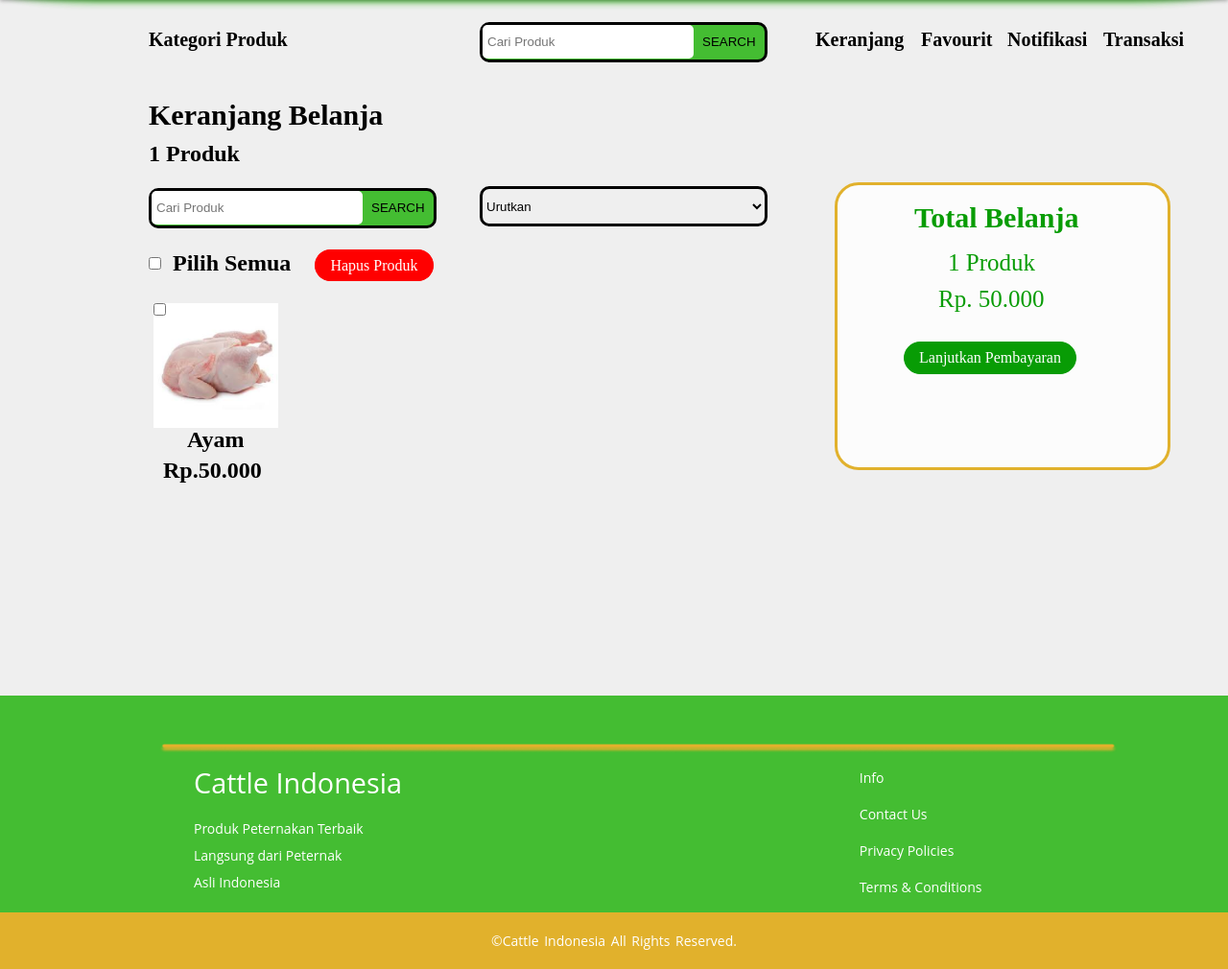
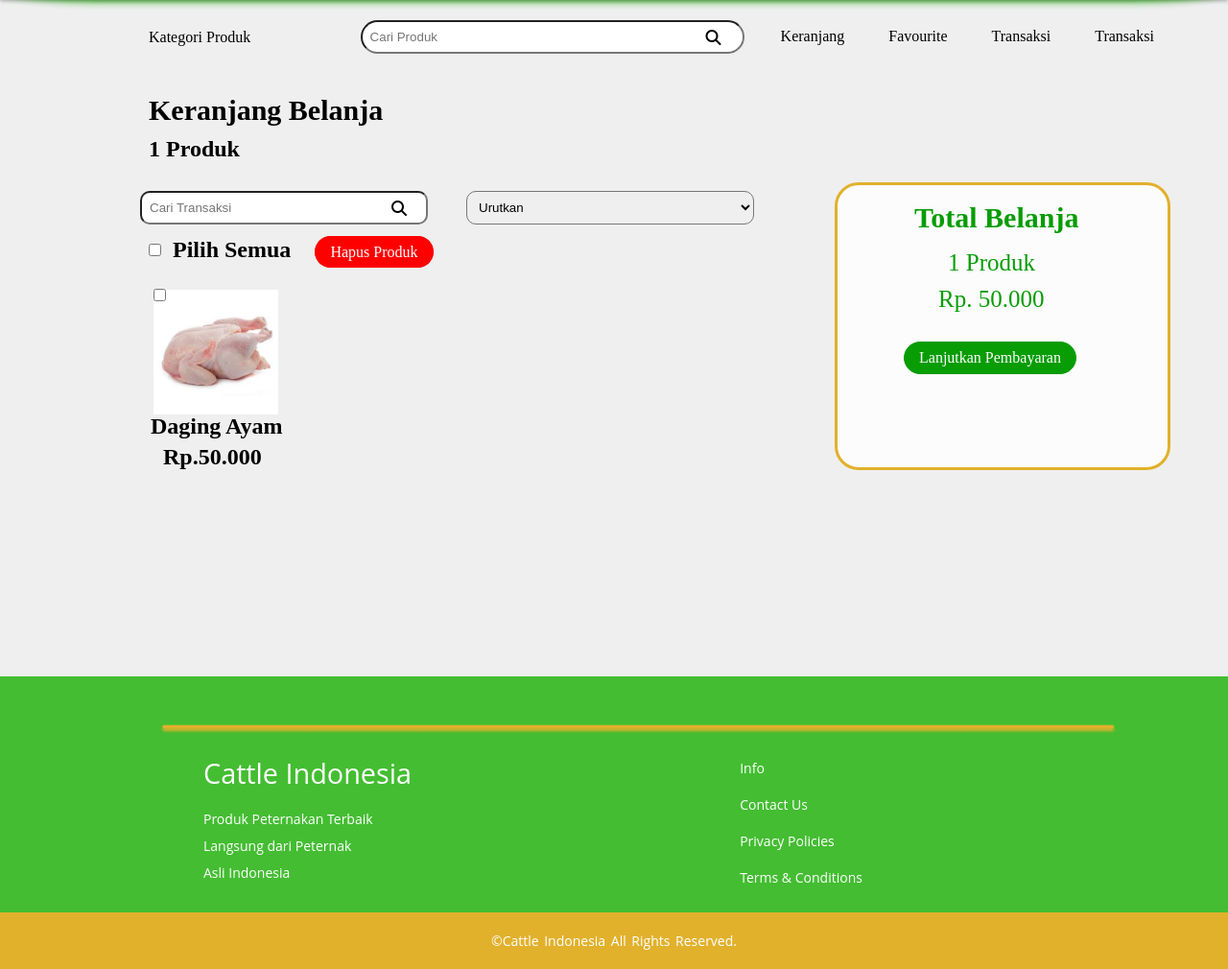
Before and after one commit to AqielMubarok/WebCattleIndonesia, a PHP site: page /keranjang.html in a window 1280 px wide. Shown: the part 70-1080 px from the top of the page at 96% size. Run offline with PHP 8.4, Linux system fonts and the light colour scheme; some libraries are stand-ins or nearby versions.

Commit message:
Memperbaiki bagian body

```diff
--- a/Halaman_Keranjang/keranjang.html
+++ b/Halaman_Keranjang/keranjang.html
@@ -10,6 +10,7 @@
   <link rel="stylesheet" href="https://fonts.googleapis.com/css2?family=Lora&display=swap">
   <link rel="stylesheet" href="https://fonts.googleapis.com/css?family=PT+Sans">
   <link rel="stylesheet" href="style.css">
+  <script src="https://kit.fontawesome.com/f2db5c1d14.js" crossorigin="anonymous"></script>
 </head>
 
 <body>
@@ -27,40 +28,52 @@
   </nav>
   <!-- Nav Bar -->
 
-  <h2 class="kategori"><a href="">Kategori Produk</a></h2>
-  <div class="box">
-    <input type="text" class="input" placeholder="Cari Produk">
-    <button class="src"><a href="">SEARCH</a></button>
+  <li class="kategori"><a href="">Kategori Produk</a></li>
+  <div class="navbarSecond">
+    <ul class="menuSecond">
+      <li class="itemSecond">
+        <div class="input-icon">
+        <input type="search" name="search" id="search-produk" placeholder="Cari Produk">
+        <i class="fas fa-search"></i>
+        </div>
+      </li>
+      <li class="itemSecond"><a href="">Keranjang</a></li>
+      <li class="itemSecond"><a href="">Favourite</a></li>
+      <li class="itemSecond"><a href="">Transaksi</a></li>
+      <li class="itemSecond"><a href="">Transaksi</a></li>
+    </ul>
   </div>
-  <h2 class="keranjang"><a href="">Keranjang</a></h2>
-  <h2 class="favourit"><a href="">Favourit</a></h2>
-  <h2 class="transaksi"><a href="">Transaksi</a></h2>
-  <h2 class="notifikasi"><a href="">Notifikasi</a></h2>
 
   <h2 class="keranjang2">Keranjang Belanja</h2>
   <h2 class="jumlahproduk">1 Produk</h2>
 
-  <select class="form-select" aria-label="Default select example">
-    <option selected>Urutkan</option>
-    <option value="1">One</option>
-    <option value="2">Two</option>
-    <option value="3">Three</option>
-  </select>
-
-  <div class="box2">
-    <input type="text" class="input2" placeholder="Cari Produk">
-    <button class="src"><a href="">SEARCH</a></button>
+  <div class="navbarThird">
+    <ul class="menuThird">
+      <li class="itemThird">
+        <div class="input-icon-transaksi">
+        <input type="search" name="search" id="search-transaksi" placeholder="Cari Transaksi">
+        <i class="fas fa-search"></i>
+        </div>
+      </li>
+      <li class="itemThird">
+        <select name="urutan" id="urutan" placeholder="urutan">
+          <option value="urutkan">Urutkan</option>
+          <option value="baru-lama">Terbaru</option>
+          <option value="lama-baru">Terlama</option>
+        </select>
+      </li>
+    </ul>
   </div>
 
   <div>
     <input class="form-check-input" type="checkbox" id="checkboxNoLabel" value="" aria-label="...">
   </div>
+  <h2 class="teks">Pilih Semua</h2>
 
-  <h2 class="teks">Pilih Semua</h2>
   <li class="item button"><a href="">Hapus Produk</a></li>
   <a href=""><img class="produk" src="assets/ayam.png" height="130" width="130"></img></a>
   <input class="form-check-input2" type="checkbox" id="checkboxNoLabel" value="" aria-label="...">
-  <h2 class="teks2">Ayam</h2>
+  <h2 class="teks2">Daging Ayam</h2>
   <h2 class="harga">Rp.50.000</h2>
 
   <form action = "" method = "post">
--- a/Halaman_Keranjang/style.css
+++ b/Halaman_Keranjang/style.css
@@ -72,33 +72,40 @@ a:hover {
 .kategori {
   margin-left: 155px;
   margin-top: 30px;
-  font-size: 20px;
+  display: block;
+
 }
-
-.keranjang {
-  font-size: 20px;
-  margin-left: 850px;
-  margin-top: -35px;
+/* Navbar Second */
+.menuSecond {
+  margin-left: 27%;
+  margin-top: -27px;
+  position: absolute;
 }
-
-.favourit {
-  font-size: 20px;
-  margin-left: 960px;
-  margin-top: -23px;
+.menuSecond li {
+  float: left;
 }
-
-.transaksi {
-  font-size: 20px;
-  margin-left: 1150px;
-  margin-top: -23px;
+.menuSecond li a,
+input,
+select {
+  display: block;
+  padding: 8px;
+  margin-left: 30px;
 }
-
-.notifikasi {
-  font-size: 20px;
-  margin-left: 1050px;
-  margin-top: -23px;
+input #search-produk {
+  width: 250px;
+  border: none;
+  margin-left: -10px;
 }
-
+.menuSecond #search-produk {
+  width: 400px;
+  border-radius: 50px;
+}
+.input-icon i {
+  margin-left: 390px;
+  margin-top: -25px;
+  position: absolute;
+}
+/* Navbar Second */
 
 .keranjang2 {
   font-size: 30px;
@@ -111,68 +118,62 @@ a:hover {
   margin-top: 10px;
 }
 
-select {
-  margin-left: 500px;
-  border: 3px solid black;
+.menuThird {
+  margin-left: 10%;
+  margin-top: 30px;
+}
+.menuThird li {
+  float: left;
+}
+.menuThird input {
   width: 300px;
-  height: 42px;
+  margin-left: 18px;
   border-radius: 10px;
-  margin-top: 20px;
 }
-
-.box {
-    background: #44BD32;
-    margin-top: -30px;
-    margin-left: 500px;
-    border: 3px solid black;
-    width: 300px;
-    border-radius: 10px;
-    height: 42px;
+.menuThird select {
+  width: 300px;
+  border-radius: 10px;
+  margin-left: 40px;
 }
-
-.input {
-    outline: none;
-    height: 35px;
-    width: 220px;
-    border-radius: 5px;
-    padding-left: 5px;
-    border:0;
+.input-icon-transaksi i {
+  margin-left: 280px;
+  margin-top: -25px;
+  position: absolute;
 }
-
-.box2 {
-    background: #44BD32;
-    margin-top: -40px;
-    margin-left: 155px;
-    border: 3px solid black;
-    width: 300px;
-    border-radius: 10px;
-    height: 42px;
+.konten {
+  margin-top: 50px;
 }
-
-.input2 {
-    outline: none;
-    height: 35px;
-    width: 220px;
-    border-radius: 5px;
-    padding-left: 5px;
-    border:0;
+.konten table {
+  margin-left: 14%;
+  background-color: #e1b12c;
+  text-align: center;
+  border: 1px solid;
+  border-radius: 25px;
 }
-
-.src {
-    background: transparent;
-    outline: none;
-    border:0;
-    padding-left: 5px;
+th,
+td {
+  width: 240px;
+  height: 50px;
+  padding: 10px;
+}
+td button {
+  width: 200px;
+  padding: 10px;
+  border-radius: 100px;
+  background-color: #44bd32;
+  color: white;
+  font-style: bold;
+  border: none;
 }
 
 .form-check-input {
   margin-left: 155px;
-  margin-top:30px;
+  margin-top:20px;
 }
 
 .teks {
   margin-left: 180px;
-  margin-top:-24px;
+  margin-top:-20px;
 }
 
 .button a {
@@ -197,41 +198,19 @@ select {
   width: auto;
 }
 
-.button2 a {
-    text-decoration: none;
-    padding: 7px 15px;
-    background: #089c05;
-    border: 1px solid #089c05;
-    border-radius: 50em;
-    color: #ffffff;
-    position: absolute;
-    margin-top: 50px;
-    margin-left: 69px;
-}
-
-.item.button2 {
-    margin-top: -20px;
-    margin-right: 500px;
-}
-
-.produk {
-  margin-left: 160px;
-  margin-top: 30px;
-}
-
 .produk {
   margin-left: 160px;
   margin-top: 30px;
 }
 
 .form-check-input2 {
-  margin-left: -130px;
-  margin-top:30px;
+  margin-left: 160px;
+  margin-top:-135px;
   position: absolute;
 }
 
 .teks2 {
-  margin-left: 195px;
+  margin-left: 157px;
   margin-top:-5px;
 }
 
@@ -278,13 +257,21 @@ select {
   margin-top: 10px;
 }
 
-.btn-keranjang {
+.button2 a {
   text-decoration: none;
   padding: 7px 15px;
-  background: #FF0000;
-  border: 1px solid #FF0000;
+  background: #089c05;
+  border: 1px solid #089c05;
   border-radius: 50em;
   color: #ffffff;
+  position: absolute;
+  margin-top: 50px;
+  margin-left: 69px;
+}
+
+.item.button2 {
+  margin-top: -20px;
+  margin-right: 500px;
 }
 
 /* Navbar */
```
